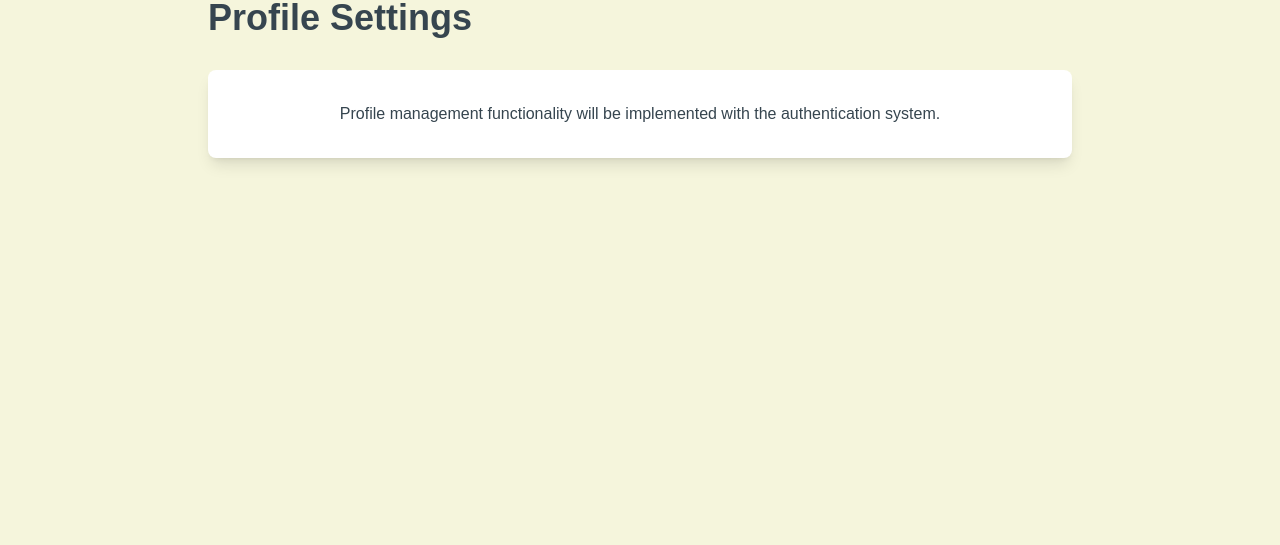
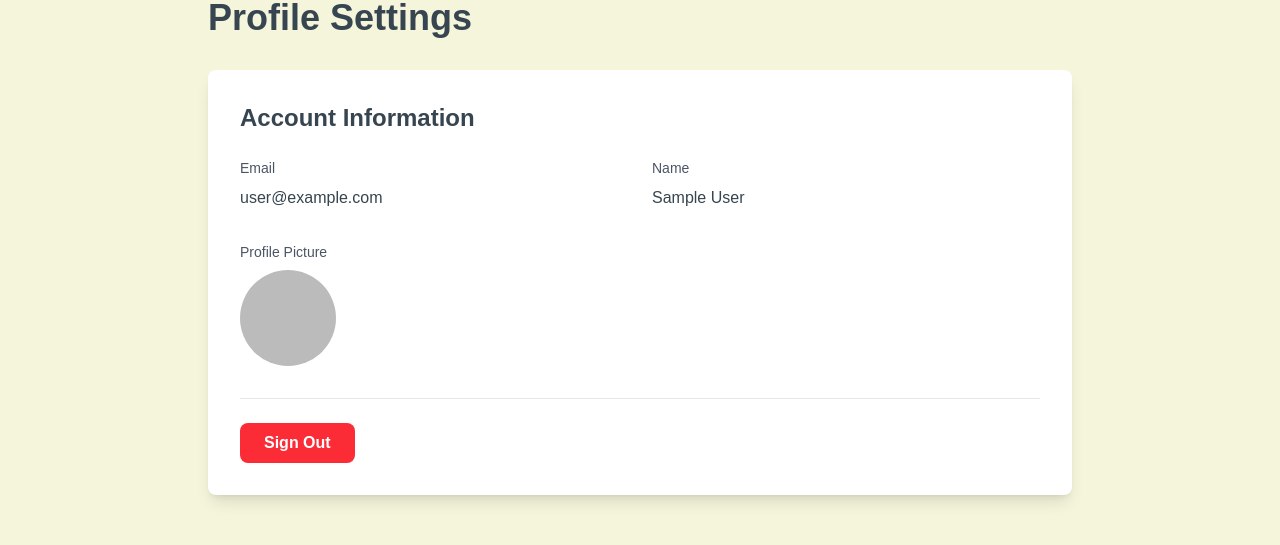
Before and after one commit to hapitechofficial/hapitech-website, a Next.js app: page /dashboard/profile in a window 1280 px wide. Shown: the part 154-699 px from the top of the page. Built offline with nearby package versions, Linux system fonts and the light colour scheme; no server answers; sample sign-in values are in the browser's storage.

Commit message:
authenticates applied

```diff
--- a/app/dashboard/profile/page.tsx
+++ b/app/dashboard/profile/page.tsx
@@ -1,12 +1,34 @@
-import { Metadata } from 'next';
+'use client';
+
+import { useSession, signOut } from 'next-auth/react';
+import { useRouter } from 'next/navigation';
+import { useEffect } from 'react';
 import BackButton from '@/components/BackButton';
 
-export const metadata: Metadata = {
-  title: 'Profile - hApItech Dashboard',
-  description: 'Manage your hApItech account profile and settings.',
-};
+export default function Profile() {
+  const { data: session, status } = useSession();
+  const router = useRouter();
 
-export default function Profile() {
+  useEffect(() => {
+    if (status === 'unauthenticated') {
+      router.push('/auth/login');
+    }
+  }, [status, router]);
+
+  if (status === 'loading') {
+    return (
+      <div className="min-h-screen bg-beige flex items-center justify-center">
+        <div className="text-center">
+          <p className="text-charcoal text-lg">Loading profile...</p>
+        </div>
+      </div>
+    );
+  }
+
+  if (!session?.user) {
+    return null;
+  }
+
   return (
     <div className="min-h-screen bg-beige">
       <div className="max-w-4xl mx-auto px-4 py-16">
@@ -14,9 +36,42 @@ export default function Profile() {
         <h1 className="text-4xl font-bold text-charcoal mb-8">Profile Settings</h1>
 
         <div className="bg-white rounded-lg shadow-lg p-8">
-          <p className="text-charcoal text-center">
-            Profile management functionality will be implemented with the authentication system.
-          </p>
+          {/* User Information */}
+          <div className="mb-8">
+            <h2 className="text-2xl font-semibold text-charcoal mb-6">Account Information</h2>
+            <div className="grid grid-cols-1 md:grid-cols-2 gap-6">
+              <div>
+                <label className="block text-sm font-medium text-gray-600 mb-2">Email</label>
+                <p className="text-charcoal font-medium">{session.user.email}</p>
+              </div>
+              <div>
+                <label className="block text-sm font-medium text-gray-600 mb-2">Name</label>
+                <p className="text-charcoal font-medium">{session.user.name || 'Not set'}</p>
+              </div>
+            </div>
+          </div>
+
+          {/* Profile Avatar */}
+          {session.user.image && (
+            <div className="mb-8">
+              <label className="block text-sm font-medium text-gray-600 mb-2">Profile Picture</label>
+              <img
+                src={session.user.image}
+                alt="Profile"
+                className="w-24 h-24 rounded-full object-cover"
+              />
+            </div>
+          )}
+
+          {/* Logout Button */}
+          <div className="pt-6 border-t border-gray-200">
+            <button
+              onClick={() => signOut({ redirect: true, callbackUrl: '/' })}
+              className="px-6 py-2 bg-red-500 text-white font-semibold rounded-lg hover:bg-red-600 transition"
+            >
+              Sign Out
+            </button>
+          </div>
         </div>
       </div>
     </div>
--- a/lib/posterService.ts
+++ b/lib/posterService.ts
@@ -147,10 +147,13 @@ export const generatePoster = async (params: PosterGenerationParams): Promise<st
   }
 
   try {
-    console.log('Calling Google AI API with model gemini-1.5-flash');
+    console.log('Calling Google AI API with model gemini-1.5-pro');
     const response = await ai.models.generateContent({
       model: 'models/gemini-1.5-pro',
-      contents: parts,
+      contents: [{
+        role: 'user',
+        parts: parts,
+      }],
     });
     console.log('AI API response received');
 
```
